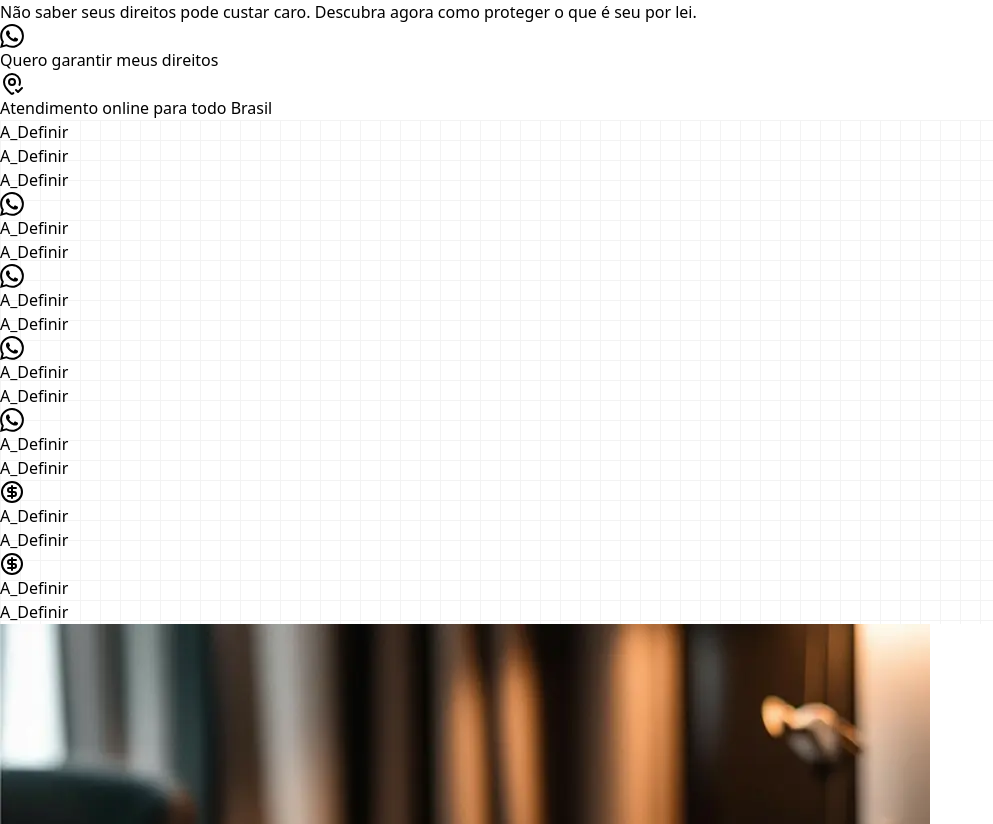
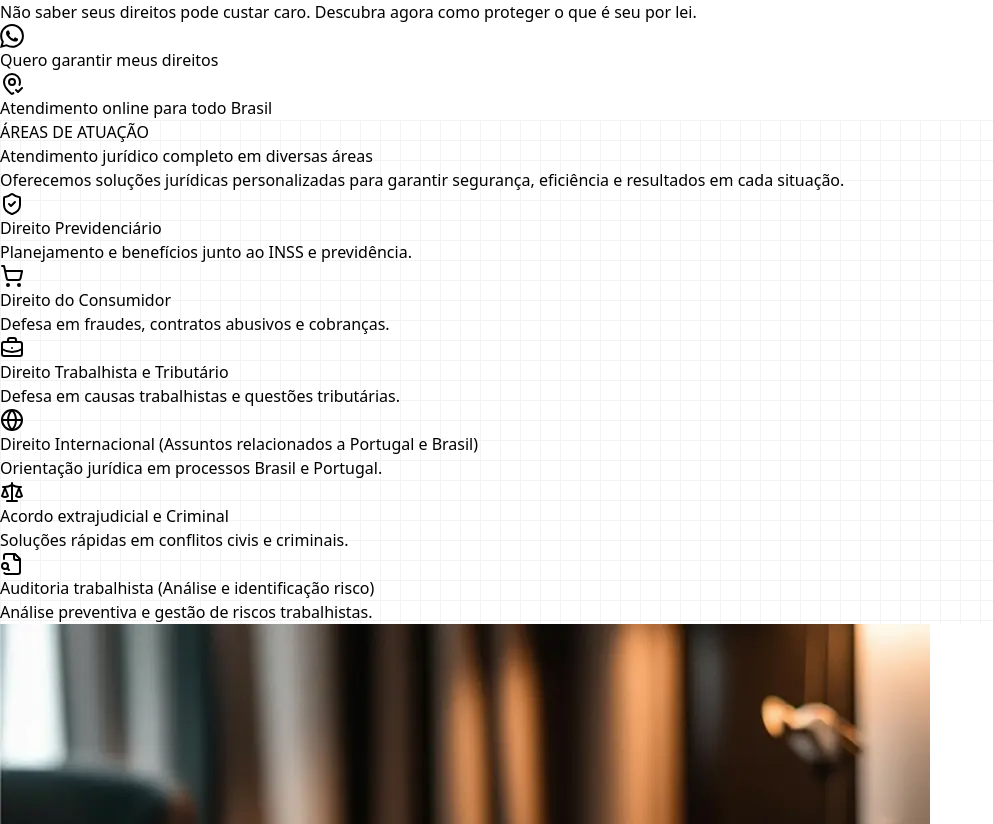
Before and after one commit to Paper-Street-Softwares/LP-Edson-Brito, a React (Vite) app: page / in a window 1280 px wide. Shown: the part 503-1327 px from the top of the page, without its empty margins (0-993 px from the left). Built offline with nearby package versions, Linux system fonts and the light colour scheme; a web font is replaced by a local one.

Commit message:
fix: Features

```diff
--- a/src/content/content.jsx
+++ b/src/content/content.jsx
@@ -212,11 +212,16 @@ const content = {
             xmlns="http://www.w3.org/2000/svg"
             width="24"
             height="24"
-            fill="currentColor"
-            className="bi bi-whatsapp"
-            viewBox="0 0 16 16"
+            viewBox="0 0 24 24"
+            fill="none"
+            stroke="currentColor"
+            stroke-width="2"
+            stroke-linecap="round"
+            stroke-linejoin="round"
+            class="lucide lucide-shield-check-icon lucide-shield-check"
           >
-            <path d="M13.601 2.326A7.85 7.85 0 0 0 7.994 0C3.627 0 .068 3.558.064 7.926c0 1.399.366 2.76 1.057 3.965L0 16l4.204-1.102a7.9 7.9 0 0 0 3.79.965h.004c4.368 0 7.926-3.558 7.93-7.93A7.9 7.9 0 0 0 13.6 2.326zM7.994 14.521a6.6 6.6 0 0 1-3.356-.92l-.24-.144-2.494.654.666-2.433-.156-.251a6.56 6.56 0 0 1-1.007-3.505c0-3.626 2.957-6.584 6.591-6.584a6.56 6.56 0 0 1 4.66 1.931 6.56 6.56 0 0 1 1.928 4.66c-.004 3.639-2.961 6.592-6.592 6.592m3.615-4.934c-.197-.099-1.17-.578-1.353-.646-.182-.065-.315-.099-.445.099-.133.197-.513.646-.627.775-.114.133-.232.148-.43.05-.197-.1-.836-.308-1.592-.985-.59-.525-.985-1.175-1.103-1.372-.114-.198-.011-.304.088-.403.087-.088.197-.232.296-.346.1-.114.133-.198.198-.33.065-.134.034-.248-.015-.347-.05-.099-.445-1.076-.612-1.47-.16-.389-.323-.335-.445-.34-.114-.007-.247-.007-.38-.007a.73.73 0 0 0-.529.247c-.182.198-.691.677-.691 1.654s.71 1.916.81 2.049c.098.133 1.394 2.132 3.383 2.992.47.205.84.326 1.129.418.475.152.904.129 1.246.08.38-.058 1.171-.48 1.338-.943.164-.464.164-.86.114-.943-.049-.084-.182-.133-.38-.232" />
+            <path d="M20 13c0 5-3.5 7.5-7.66 8.95a1 1 0 0 1-.67-.01C7.5 20.5 4 18 4 13V6a1 1 0 0 1 1-1c2 0 4.5-1.2 6.24-2.72a1.17 1.17 0 0 1 1.52 0C14.51 3.81 17 5 19 5a1 1 0 0 1 1 1z" />
+            <path d="m9 12 2 2 4-4" />
           </svg>
         ),
         buttonLabelModal: "Fale Conosco",
@@ -240,11 +245,17 @@ const content = {
             xmlns="http://www.w3.org/2000/svg"
             width="24"
             height="24"
-            fill="currentColor"
-            className="bi bi-whatsapp"
-            viewBox="0 0 16 16"
+            viewBox="0 0 24 24"
+            fill="none"
+            stroke="currentColor"
+            stroke-width="2"
+            stroke-linecap="round"
+            stroke-linejoin="round"
+            class="lucide lucide-shopping-cart-icon lucide-shopping-cart"
           >
-            <path d="M13.601 2.326A7.85 7.85 0 0 0 7.994 0C3.627 0 .068 3.558.064 7.926c0 1.399.366 2.76 1.057 3.965L0 16l4.204-1.102a7.9 7.9 0 0 0 3.79.965h.004c4.368 0 7.926-3.558 7.93-7.93A7.9 7.9 0 0 0 13.6 2.326zM7.994 14.521a6.6 6.6 0 0 1-3.356-.92l-.24-.144-2.494.654.666-2.433-.156-.251a6.56 6.56 0 0 1-1.007-3.505c0-3.626 2.957-6.584 6.591-6.584a6.56 6.56 0 0 1 4.66 1.931 6.56 6.56 0 0 1 1.928 4.66c-.004 3.639-2.961 6.592-6.592 6.592m3.615-4.934c-.197-.099-1.17-.578-1.353-.646-.182-.065-.315-.099-.445.099-.133.197-.513.646-.627.775-.114.133-.232.148-.43.05-.197-.1-.836-.308-1.592-.985-.59-.525-.985-1.175-1.103-1.372-.114-.198-.011-.304.088-.403.087-.088.197-.232.296-.346.1-.114.133-.198.198-.33.065-.134.034-.248-.015-.347-.05-.099-.445-1.076-.612-1.47-.16-.389-.323-.335-.445-.34-.114-.007-.247-.007-.38-.007a.73.73 0 0 0-.529.247c-.182.198-.691.677-.691 1.654s.71 1.916.81 2.049c.098.133 1.394 2.132 3.383 2.992.47.205.84.326 1.129.418.475.152.904.129 1.246.08.38-.058 1.171-.48 1.338-.943.164-.464.164-.86.114-.943-.049-.084-.182-.133-.38-.232" />
+            <circle cx="8" cy="21" r="1" />
+            <circle cx="19" cy="21" r="1" />
+            <path d="M2.05 2.05h2l2.66 12.42a2 2 0 0 0 2 1.58h9.78a2 2 0 0 0 1.95-1.57l1.65-7.43H5.12" />
           </svg>
         ),
         buttonLabelModal: "Fale Conosco",
@@ -267,11 +278,18 @@ const content = {
             xmlns="http://www.w3.org/2000/svg"
             width="24"
             height="24"
-            fill="currentColor"
-            className="bi bi-whatsapp"
-            viewBox="0 0 16 16"
+            viewBox="0 0 24 24"
+            fill="none"
+            stroke="currentColor"
+            stroke-width="2"
+            stroke-linecap="round"
+            stroke-linejoin="round"
+            class="lucide lucide-briefcase-business-icon lucide-briefcase-business"
           >
-            <path d="M13.601 2.326A7.85 7.85 0 0 0 7.994 0C3.627 0 .068 3.558.064 7.926c0 1.399.366 2.76 1.057 3.965L0 16l4.204-1.102a7.9 7.9 0 0 0 3.79.965h.004c4.368 0 7.926-3.558 7.93-7.93A7.9 7.9 0 0 0 13.6 2.326zM7.994 14.521a6.6 6.6 0 0 1-3.356-.92l-.24-.144-2.494.654.666-2.433-.156-.251a6.56 6.56 0 0 1-1.007-3.505c0-3.626 2.957-6.584 6.591-6.584a6.56 6.56 0 0 1 4.66 1.931 6.56 6.56 0 0 1 1.928 4.66c-.004 3.639-2.961 6.592-6.592 6.592m3.615-4.934c-.197-.099-1.17-.578-1.353-.646-.182-.065-.315-.099-.445.099-.133.197-.513.646-.627.775-.114.133-.232.148-.43.05-.197-.1-.836-.308-1.592-.985-.59-.525-.985-1.175-1.103-1.372-.114-.198-.011-.304.088-.403.087-.088.197-.232.296-.346.1-.114.133-.198.198-.33.065-.134.034-.248-.015-.347-.05-.099-.445-1.076-.612-1.47-.16-.389-.323-.335-.445-.34-.114-.007-.247-.007-.38-.007a.73.73 0 0 0-.529.247c-.182.198-.691.677-.691 1.654s.71 1.916.81 2.049c.098.133 1.394 2.132 3.383 2.992.47.205.84.326 1.129.418.475.152.904.129 1.246.08.38-.058 1.171-.48 1.338-.943.164-.464.164-.86.114-.943-.049-.084-.182-.133-.38-.232" />
+            <path d="M12 12h.01" />
+            <path d="M16 6V4a2 2 0 0 0-2-2h-4a2 2 0 0 0-2 2v2" />
+            <path d="M22 13a18.15 18.15 0 0 1-20 0" />
+            <rect width="20" height="14" x="2" y="6" rx="2" />
           </svg>
         ),
         buttonLabelModal: "Fale Conosco",
@@ -295,11 +313,17 @@ const content = {
             xmlns="http://www.w3.org/2000/svg"
             width="24"
             height="24"
-            fill="currentColor"
-            className="bi bi-whatsapp"
-            viewBox="0 0 16 16"
+            viewBox="0 0 24 24"
+            fill="none"
+            stroke="currentColor"
+            stroke-width="2"
+            stroke-linecap="round"
+            stroke-linejoin="round"
+            class="lucide lucide-globe-icon lucide-globe"
           >
-            <path d="M13.601 2.326A7.85 7.85 0 0 0 7.994 0C3.627 0 .068 3.558.064 7.926c0 1.399.366 2.76 1.057 3.965L0 16l4.204-1.102a7.9 7.9 0 0 0 3.79.965h.004c4.368 0 7.926-3.558 7.93-7.93A7.9 7.9 0 0 0 13.6 2.326zM7.994 14.521a6.6 6.6 0 0 1-3.356-.92l-.24-.144-2.494.654.666-2.433-.156-.251a6.56 6.56 0 0 1-1.007-3.505c0-3.626 2.957-6.584 6.591-6.584a6.56 6.56 0 0 1 4.66 1.931 6.56 6.56 0 0 1 1.928 4.66c-.004 3.639-2.961 6.592-6.592 6.592m3.615-4.934c-.197-.099-1.17-.578-1.353-.646-.182-.065-.315-.099-.445.099-.133.197-.513.646-.627.775-.114.133-.232.148-.43.05-.197-.1-.836-.308-1.592-.985-.59-.525-.985-1.175-1.103-1.372-.114-.198-.011-.304.088-.403.087-.088.197-.232.296-.346.1-.114.133-.198.198-.33.065-.134.034-.248-.015-.347-.05-.099-.445-1.076-.612-1.47-.16-.389-.323-.335-.445-.34-.114-.007-.247-.007-.38-.007a.73.73 0 0 0-.529.247c-.182.198-.691.677-.691 1.654s.71 1.916.81 2.049c.098.133 1.394 2.132 3.383 2.992.47.205.84.326 1.129.418.475.152.904.129 1.246.08.38-.058 1.171-.48 1.338-.943.164-.464.164-.86.114-.943-.049-.084-.182-.133-.38-.232" />
+            <circle cx="12" cy="12" r="10" />
+            <path d="M12 2a14.5 14.5 0 0 0 0 20 14.5 14.5 0 0 0 0-20" />
+            <path d="M2 12h20" />
           </svg>
         ),
         buttonLabelModal: "Fale Conosco",
@@ -329,11 +353,13 @@ const content = {
             stroke-width="2"
             stroke-linecap="round"
             stroke-linejoin="round"
-            class="lucide lucide-circle-dollar-sign-icon lucide-circle-dollar-sign"
+            class="lucide lucide-scale-icon lucide-scale"
           >
-            <circle cx="12" cy="12" r="10" />
-            <path d="M16 8h-6a2 2 0 1 0 0 4h4a2 2 0 1 1 0 4H8" />
-            <path d="M12 18V6" />
+            <path d="m16 16 3-8 3 8c-.87.65-1.92 1-3 1s-2.13-.35-3-1Z" />
+            <path d="m2 16 3-8 3 8c-.87.65-1.92 1-3 1s-2.13-.35-3-1Z" />
+            <path d="M7 21h10" />
+            <path d="M12 3v18" />
+            <path d="M3 7h2c2 0 5-1 7-2 2 1 5 2 7 2h2" />
           </svg>
         ),
         buttonLabelModal: "Fale Conosco",
@@ -363,11 +389,12 @@ const content = {
             stroke-width="2"
             stroke-linecap="round"
             stroke-linejoin="round"
-            class="lucide lucide-circle-dollar-sign-icon lucide-circle-dollar-sign"
+            class="lucide lucide-file-search-icon lucide-file-search"
           >
-            <circle cx="12" cy="12" r="10" />
-            <path d="M16 8h-6a2 2 0 1 0 0 4h4a2 2 0 1 1 0 4H8" />
-            <path d="M12 18V6" />
+            <path d="M14 2v4a2 2 0 0 0 2 2h4" />
+            <path d="M4.268 21a2 2 0 0 0 1.727 1H18a2 2 0 0 0 2-2V7l-5-5H6a2 2 0 0 0-2 2v3" />
+            <path d="m9 18-1.5-1.5" />
+            <circle cx="5" cy="14" r="3" />
           </svg>
         ),
         buttonLabelModal: "Fale Conosco",
--- a/src/locales/pt.json
+++ b/src/locales/pt.json
@@ -26,48 +26,48 @@
     }
   },
   "features": {
-    "miniTag": "A_Definir",
-    "title": "A_Definir",
-    "subtitle": "A_Definir",
+    "miniTag": "ÁREAS DE ATUAÇÃO",
+    "title": "Atendimento jurídico completo em diversas áreas",
+    "subtitle": "Oferecemos soluções jurídicas personalizadas para garantir segurança, eficiência e resultados em cada situação.",
     "card1": {
-      "title": "A_Definir",
-      "subtitle": "A_Definir",
+      "title": "Direito Previdenciário",
+      "subtitle": "Planejamento e benefícios junto ao INSS e previdência.",
       "description": "A_Definir",
       "buttonLabelModal": "A_Definir",
       "buttonLabel": "A_Definir"
     },
     "card2": {
-      "title": "A_Definir",
-      "subtitle": "A_Definir",
+      "title": "Direito do Consumidor",
+      "subtitle": "Defesa em fraudes, contratos abusivos e cobranças.",
       "description": "A_Definir",
       "buttonLabelModal": "A_Definir",
       "buttonLabel": "A_Definir"
     },
     "card3": {
-      "title": "A_Definir",
-      "subtitle": "A_Definir",
+      "title": "Direito Trabalhista e Tributário",
+      "subtitle": "Defesa em causas trabalhistas e questões tributárias.",
       "description": "A_Definir",
       "buttonLabelModal": "A_Definir",
       "buttonLabel": "A_Definir"
     },
     "card4": {
-      "title": "A_Definir",
-      "subtitle": "A_Definir",
+      "title": "Direito Internacional (Assuntos relacionados a Portugal e Brasil)",
+      "subtitle": "Orientação jurídica em processos Brasil e Portugal.",
       "description": "A_Definir",
       "buttonLabelModal": "A_Definir",
       "buttonLabel": "A_Definir",
       "servicesButton": "A_Definir"
     },
     "card5": {
-      "title": "A_Definir",
-      "subtitle": "A_Definir",
+      "title": "Acordo extrajudicial e Criminal",
+      "subtitle": "Soluções rápidas em conflitos civis e criminais.",
       "description": "A_Definir",
       "buttonLabelModal": "A_Definir",
       "buttonLabel": "A_Definir"
     },
     "card6": {
-      "title": "A_Definir",
-      "subtitle": "A_Definir",
+      "title": "Auditoria trabalhista (Análise e identificação risco)",
+      "subtitle": "Análise preventiva e gestão de riscos trabalhistas.",
       "description": "A_Definir",
       "buttonLabelModal": "A_Definir",
       "buttonLabel": "A_Definir"
```
